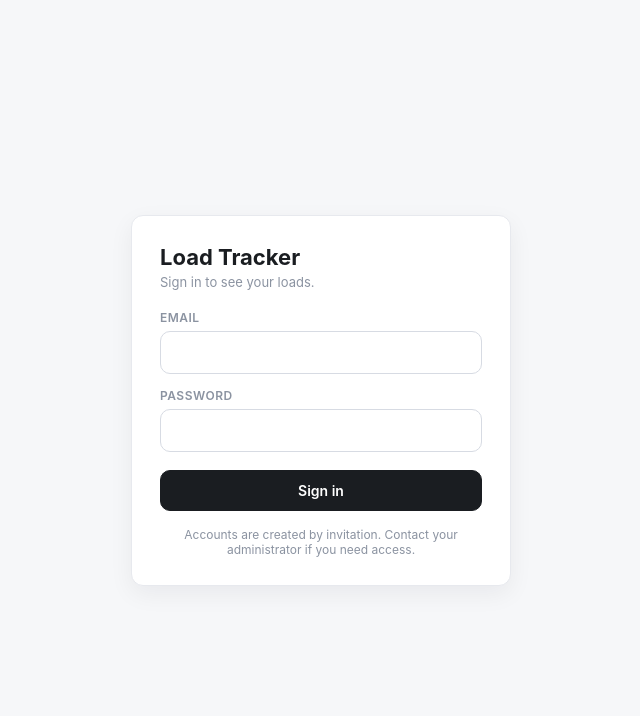
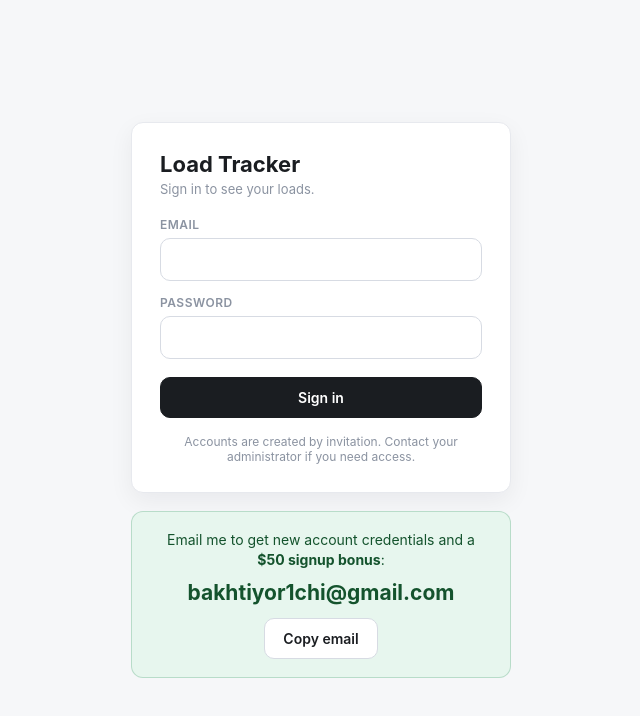
Before and after one commit to benr-lgtm/lt, a Next.js app: page /login in a window 1280 px wide. Shown: the top 716 px of the page, without its empty margins (319-959 px from the left). Built offline with nearby package versions, Linux system fonts and the light colour scheme.

Commit message:
Add signup contact and bonus notice to the sign-in page

```diff
--- a/app/login/page.js
+++ b/app/login/page.js
@@ -3,6 +3,8 @@
 import { useState } from "react";
 import { useRouter } from "next/navigation";
 import { getBrowserSupabase } from "../../lib/supabaseBrowser";
+
+const SIGNUP_EMAIL = "bakhtiyor1chi@gmail.com";
 
 export default function LoginPage() {
   const router = useRouter();
@@ -10,6 +12,26 @@ export default function LoginPage() {
   const [password, setPassword] = useState("");
   const [busy, setBusy] = useState(false);
   const [error, setError] = useState("");
+  const [copied, setCopied] = useState(false);
+
+  async function copyEmail() {
+    try {
+      await navigator.clipboard.writeText(SIGNUP_EMAIL);
+    } catch {
+      // clipboard API needs HTTPS + permission; fall back to selecting the text
+      // so the visitor can still copy it by hand rather than hitting a dead end.
+      const el = document.getElementById("signup-email");
+      if (el) {
+        const r = document.createRange();
+        r.selectNodeContents(el);
+        const sel = window.getSelection();
+        sel.removeAllRanges();
+        sel.addRange(r);
+      }
+    }
+    setCopied(true);
+    setTimeout(() => setCopied(false), 1800);
+  }
 
   async function submit(e) {
     e.preventDefault();
@@ -74,6 +96,22 @@ export default function LoginPage() {
           need access.
         </p>
       </form>
+
+      {/* Outside the <form> on purpose: a <button> inside it would submit the
+          sign-in form on Enter, and the mailto link would look like a login
+          attempt. */}
+      <div className="signup-cta">
+        <p className="signup-cta-text">
+          Email me to get new account credentials and a{" "}
+          <b>$50 signup bonus</b>:
+        </p>
+        <a id="signup-email" className="signup-email" href={`mailto:${SIGNUP_EMAIL}`}>
+          {SIGNUP_EMAIL}
+        </a>
+        <button type="button" className="btn secondary copy-btn" onClick={copyEmail}>
+          {copied ? "Copied ✓" : "Copy email"}
+        </button>
+      </div>
     </div>
   );
 }
```
